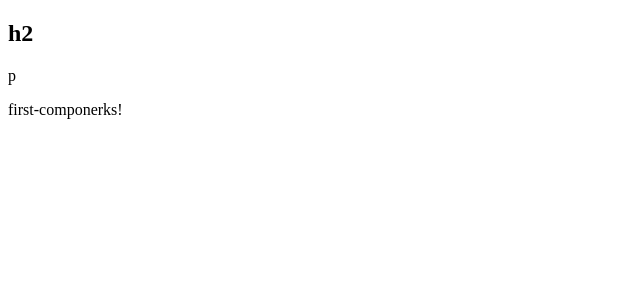
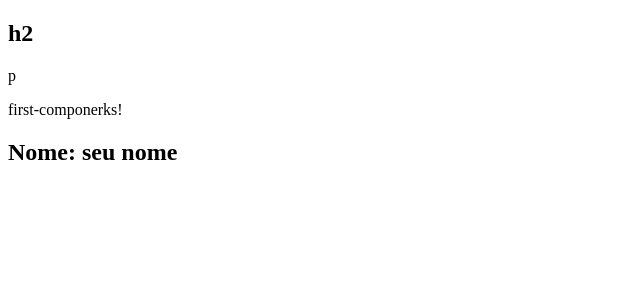
Before and after one commit to joseNeilson25/curso-angular-matheus-battisti, an Angular app: page / in a window 1280 px wide. Shown: the top 300 px of the page, without its empty margins (0-640 px from the left). Built offline with nearby package versions, Linux system fonts and the light colour scheme.

Commit message:
interpolação de dados

```diff
--- a/src/app/components/first-component/first-component.component.html
+++ b/src/app/components/first-component/first-component.component.html
@@ -1 +1,3 @@
 <p>first-componerks!</p>
+
+<h2>Nome: {{ name }}</h2>
--- a/src/app/components/first-component/first-component.component.ts
+++ b/src/app/components/first-component/first-component.component.ts
@@ -6,6 +6,7 @@ import { Component, OnInit } from '@angular/core';
   styleUrls: ['./first-component.component.css']
 })
 export class FirstComponentComponent implements OnInit {
+  name: string ="seu nome"
 
   constructor() { }
 
```
